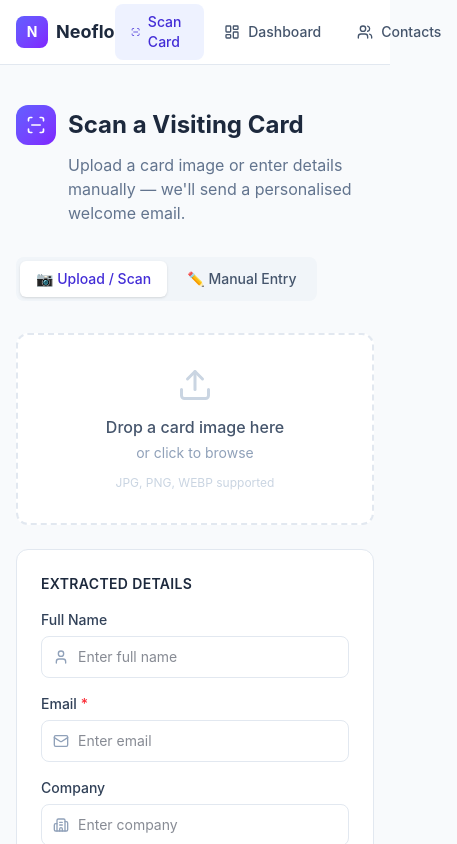
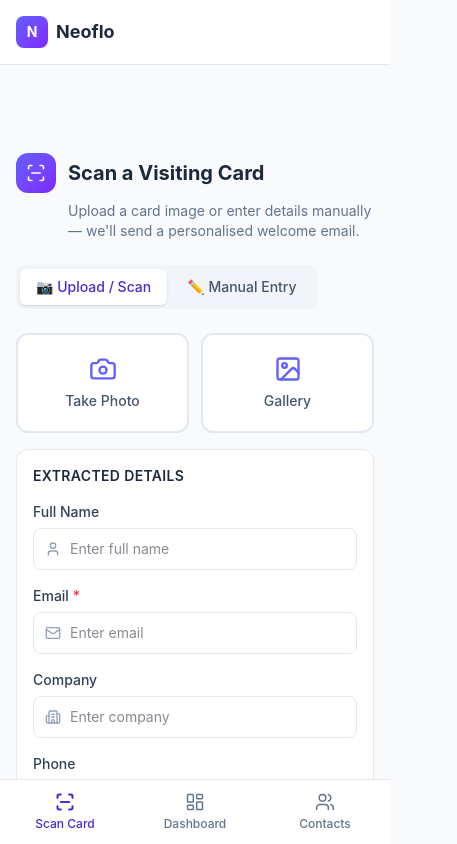
Before and after one commit to naman712/Visiting, a Next.js app: page / in a window 390 px wide. Shown: the top 844 px of the page, 457 px wide, since content can reach past the window. Built offline with nearby package versions, Linux system fonts and the light colour scheme.

Commit message:
Add mobile UI with camera and gallery support

```diff
--- a/src/app/page.tsx
+++ b/src/app/page.tsx
@@ -1,9 +1,9 @@
 "use client";
 
-import { useState, useCallback, useEffect } from "react";
+import { useState, useCallback, useEffect, useRef } from "react";
 import { useDropzone } from "react-dropzone";
 import toast from "react-hot-toast";
-import { Upload, User, Mail, Building2, Phone, Briefcase, Send, Loader2, CheckCircle2, X, ScanLine } from "lucide-react";
+import { Upload, User, Mail, Building2, Phone, Briefcase, Send, Loader2, CheckCircle2, X, ScanLine, Camera, ImageIcon } from "lucide-react";
 import { ContactInfo, EmailSettings } from "@/types";
 
 const EMPTY_CONTACT: ContactInfo = { name: "", email: "", company: "", phone: "", title: "" };
@@ -17,6 +17,9 @@ export default function ScanPage() {
   const [tab, setTab] = useState<"upload" | "manual">("upload");
   const [settings, setSettings] = useState<EmailSettings | null>(null);
 
+  const cameraInputRef = useRef<HTMLInputElement>(null);
+  const galleryInputRef = useRef<HTMLInputElement>(null);
+
   useEffect(() => {
     fetch("/api/settings")
       .then((r) => r.json())
@@ -24,8 +27,7 @@ export default function ScanPage() {
       .catch(() => {});
   }, []);
 
-  const onDrop = useCallback(async (files: File[]) => {
-    const file = files[0];
+  const processFile = useCallback(async (file: File) => {
     if (!file) return;
     setPreview(URL.createObjectURL(file));
     setMode("ocr");
@@ -46,11 +48,21 @@ export default function ScanPage() {
     }
   }, []);
 
+  const onDrop = useCallback((files: File[]) => {
+    if (files[0]) processFile(files[0]);
+  }, [processFile]);
+
   const { getRootProps, getInputProps, isDragActive } = useDropzone({
     onDrop,
     accept: { "image/*": [] },
     maxFiles: 1,
   });
+
+  function handleFileInput(e: React.ChangeEvent<HTMLInputElement>) {
+    const file = e.target.files?.[0];
+    if (file) processFile(file);
+    e.target.value = "";
+  }
 
   async function handleSend() {
     if (!contact.email) return toast.error("Email address is required");
@@ -124,19 +136,19 @@ export default function ScanPage() {
   }
 
   return (
-    <div className="max-w-4xl mx-auto px-4 py-10">
-      <div className="mb-8">
+    <div className="max-w-4xl mx-auto px-4 py-6 sm:py-10">
+      <div className="mb-6 sm:mb-8">
         <div className="flex items-center gap-3 mb-2">
-          <div className="w-10 h-10 rounded-xl bg-gradient-to-br from-indigo-500 to-violet-600 flex items-center justify-center">
+          <div className="w-10 h-10 rounded-xl bg-gradient-to-br from-indigo-500 to-violet-600 flex items-center justify-center shrink-0">
             <ScanLine size={20} className="text-white" />
           </div>
-          <h1 className="text-2xl font-bold text-slate-800">Scan a Visiting Card</h1>
+          <h1 className="text-xl sm:text-2xl font-bold text-slate-800">Scan a Visiting Card</h1>
         </div>
-        <p className="text-slate-500 ml-13">Upload a card image or enter details manually — we&apos;ll send a personalised welcome email.</p>
+        <p className="text-slate-500 text-sm ml-13">Upload a card image or enter details manually — we&apos;ll send a personalised welcome email.</p>
       </div>
 
       {/* Tab toggle */}
-      <div className="flex gap-1 bg-slate-100 p-1 rounded-lg w-fit mb-8">
+      <div className="flex gap-1 bg-slate-100 p-1 rounded-lg w-fit mb-6 sm:mb-8">
         {(["upload", "manual"] as const).map((t) => (
           <button
             key={t}
@@ -150,13 +162,81 @@ export default function ScanPage() {
         ))}
       </div>
 
-      <div className="grid grid-cols-1 lg:grid-cols-2 gap-8">
+      <div className="grid grid-cols-1 lg:grid-cols-2 gap-6 sm:gap-8">
         {/* Left: upload or manual */}
-        <div className="space-y-6">
+        <div className="space-y-4 sm:space-y-6">
           {tab === "upload" && (
+            <>
+              {/* Hidden inputs for mobile camera / gallery */}
+              <input
+                ref={cameraInputRef}
+                type="file"
+                accept="image/*"
+                capture="environment"
+                className="hidden"
+                onChange={handleFileInput}
+              />
+              <input
+                ref={galleryInputRef}
+                type="file"
+                accept="image/*"
+                className="hidden"
+                onChange={handleFileInput}
+              />
+
+              {/* Mobile: camera + gallery buttons */}
+              <div className="sm:hidden grid grid-cols-2 gap-3">
+                <button
+                  onClick={() => cameraInputRef.current?.click()}
+                  disabled={mode === "ocr"}
+                  className="flex flex-col items-center gap-2 py-5 bg-white border-2 border-slate-200 rounded-xl text-slate-600 font-medium text-sm active:bg-slate-50 disabled:opacity-50"
+                >
+                  <Camera size={28} className="text-indigo-500" />
+                  Take Photo
+                </button>
+                <button
+                  onClick={() => galleryInputRef.current?.click()}
+                  disabled={mode === "ocr"}
+                  className="flex flex-col items-center gap-2 py-5 bg-white border-2 border-slate-200 rounded-xl text-slate-600 font-medium text-sm active:bg-slate-50 disabled:opacity-50"
+                >
+                  <ImageIcon size={28} className="text-indigo-500" />
+                  Gallery
+                </button>
+              </div>
+
+              {/* Preview (mobile) */}
+              {preview && (
+                <div className="sm:hidden relative bg-white rounded-xl border border-slate-200 p-3">
+                  <div className="relative inline-block w-full">
+                    {/* eslint-disable-next-line @next/next/no-img-element */}
+                    <img src={preview} alt="Card preview" className="max-h-48 mx-auto rounded-lg object-contain block" />
+                    <button
+                      onClick={() => { setPreview(null); setContact(EMPTY_CONTACT); }}
+                      className="absolute top-1 right-1 bg-white rounded-full p-1 shadow"
+                    >
+                      <X size={14} className="text-slate-600" />
+                    </button>
+                  </div>
+                  {mode === "ocr" && (
+                    <div className="mt-3 flex items-center justify-center gap-2 text-indigo-600">
+                      <Loader2 size={16} className="animate-spin" />
+                      <span className="text-sm">Extracting details with Gemini AI…</span>
+                    </div>
+                  )}
+                </div>
+              )}
+
+              {mode === "ocr" && !preview && (
+                <div className="sm:hidden flex items-center justify-center gap-2 text-indigo-600 py-2">
+                  <Loader2 size={16} className="animate-spin" />
+                  <span className="text-sm">Extracting details with Gemini AI…</span>
+                </div>
+              )}
+
+              {/* Desktop: drag-and-drop zone */}
               <div
                 {...getRootProps()}
-              className={`border-2 border-dashed rounded-xl p-8 text-center cursor-pointer transition-all ${
+                className={`hidden sm:block border-2 border-dashed rounded-xl p-8 text-center cursor-pointer transition-all ${
                   isDragActive
                     ? "border-indigo-500 bg-indigo-50"
                     : "border-slate-200 bg-white hover:border-indigo-300 hover:bg-indigo-50/50"
@@ -189,10 +269,11 @@ export default function ScanPage() {
                   </div>
                 )}
               </div>
+            </>
           )}
 
           {/* Contact form */}
-          <div className="bg-white rounded-xl border border-slate-200 p-6 space-y-4">
+          <div className="bg-white rounded-xl border border-slate-200 p-4 sm:p-6 space-y-4">
             <h3 className="font-semibold text-slate-800 text-sm uppercase tracking-wide">
               {tab === "upload" ? "Extracted Details" : "Contact Details"}
             </h3>
@@ -205,8 +286,8 @@ export default function ScanPage() {
         </div>
 
         {/* Right: email preview + send */}
-        <div className="space-y-6">
-          <div className="bg-white rounded-xl border border-slate-200 p-6">
+        <div className="space-y-4 sm:space-y-6">
+          <div className="bg-white rounded-xl border border-slate-200 p-4 sm:p-6">
             <h3 className="font-semibold text-slate-800 text-sm uppercase tracking-wide mb-4">Email Preview</h3>
             {settings ? (
               <div className="bg-slate-50 rounded-lg p-4 text-sm text-slate-600 space-y-3">
--- a/src/components/Nav.tsx
+++ b/src/components/Nav.tsx
@@ -14,6 +14,8 @@ export default function Nav() {
   const pathname = usePathname();
 
   return (
+    <>
+      {/* Top nav — desktop */}
       <header className="bg-white border-b border-slate-200 sticky top-0 z-50">
         <div className="max-w-6xl mx-auto px-4 h-16 flex items-center justify-between">
           <Link href="/" className="flex items-center gap-2">
@@ -23,7 +25,7 @@ export default function Nav() {
             <span className="font-bold text-slate-800 text-lg">Neoflo</span>
           </Link>
 
-        <nav className="flex items-center gap-1">
+          <nav className="hidden sm:flex items-center gap-1">
             {links.map(({ href, label, icon: Icon }) => {
               const active = pathname === href;
               return (
@@ -44,5 +46,28 @@ export default function Nav() {
           </nav>
         </div>
       </header>
+
+      {/* Bottom tab bar — mobile only */}
+      <nav className="sm:hidden fixed bottom-0 left-0 right-0 z-50 bg-white border-t border-slate-200 flex">
+        {links.map(({ href, label, icon: Icon }) => {
+          const active = pathname === href;
+          return (
+            <Link
+              key={href}
+              href={href}
+              className={`flex-1 flex flex-col items-center justify-center py-3 gap-1 text-xs font-medium transition-colors ${
+                active ? "text-indigo-700" : "text-slate-500"
+              }`}
+            >
+              <Icon size={20} strokeWidth={active ? 2.5 : 1.8} />
+              {label}
+            </Link>
+          );
+        })}
+      </nav>
+
+      {/* Spacer so content doesn't hide behind bottom tab bar on mobile */}
+      <div className="sm:hidden h-16" />
+    </>
   );
 }
```
Lines whose indentation alone changed are shown as unchanged.
